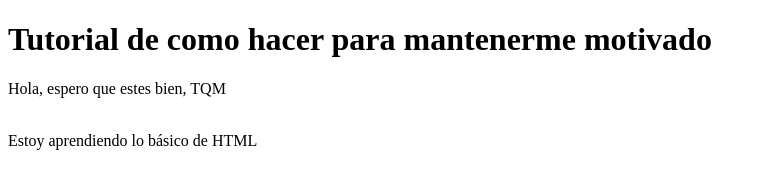
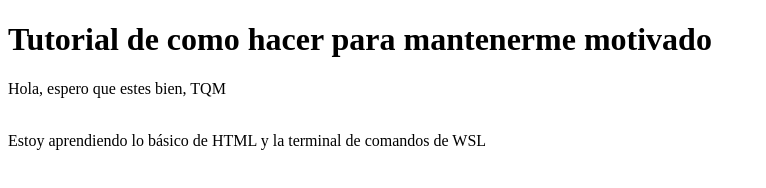
Before and after one commit to JoseFernandezCode/projectDemoPreworkCourse, a plain HTML site: page index.html in a window 1280 px wide. Shown: the whole page, without its empty margins (0-766 px from the left). Drawn offline with Linux system fonts and the light colour scheme.

Commit message:
first commit

```diff
--- a/index.html
+++ b/index.html
@@ -9,6 +9,6 @@
 <body>
     <h1>Tutorial de como hacer para mantenerme motivado</h1>
     <p>Hola, espero que estes bien, TQM</p><br>
-    Estoy aprendiendo lo básico de HTML
+    Estoy aprendiendo lo básico de HTML y la terminal de comandos de WSL
 </body>
 </html>
```
